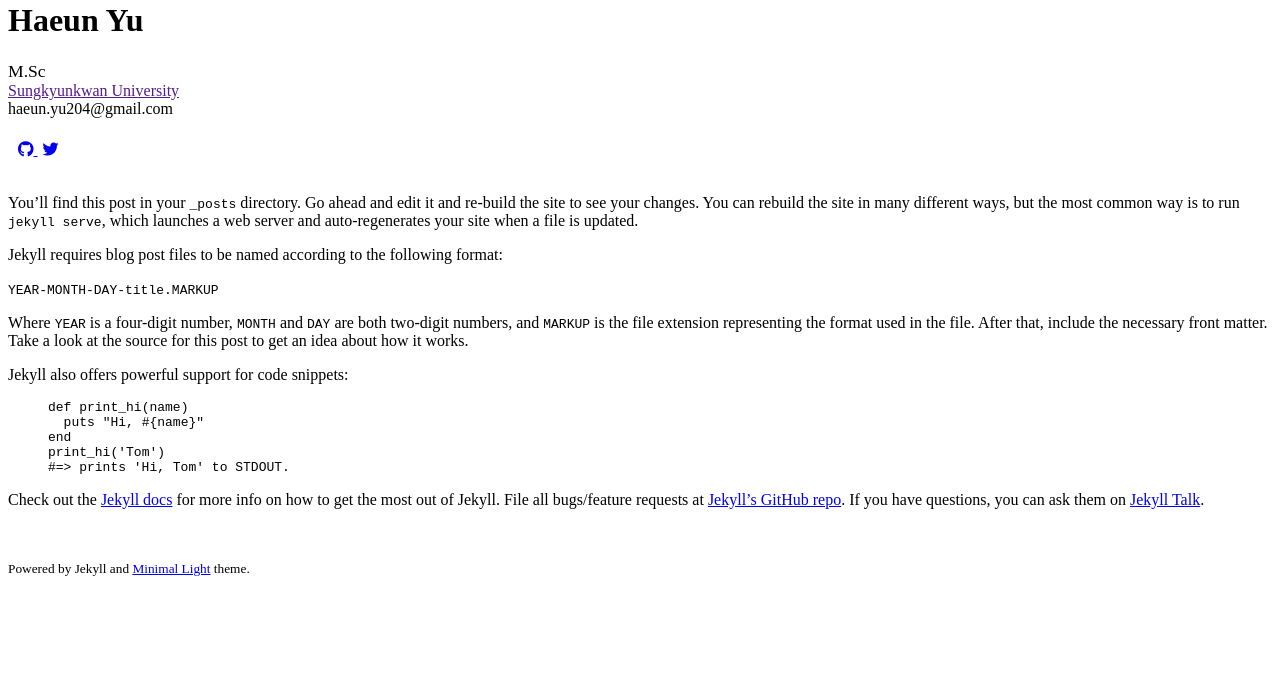
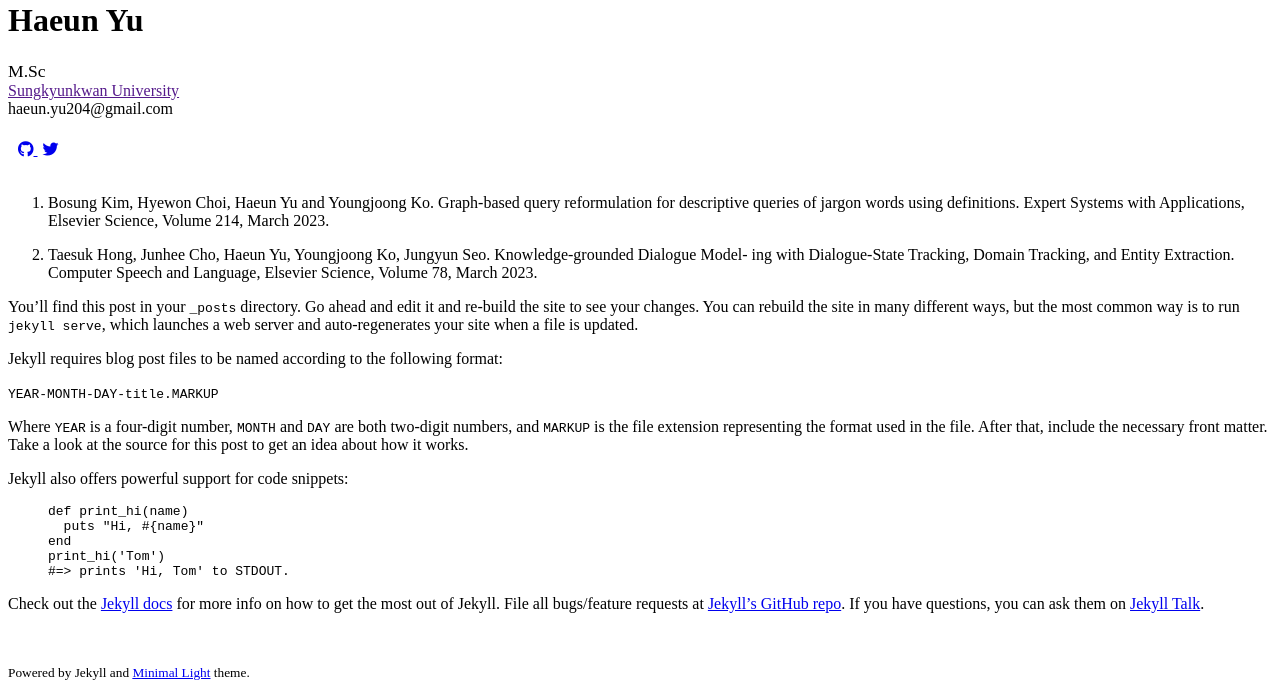
Before and after one commit to HaeunYu/haeunyu.github.io, a Jekyll site: the page built from _posts/2023-01-30-welcome-to-jekyll.markdown, in a window 1280 px wide. Shown: the part 331-1028 px from the top of the page. Built offline with Jekyll 4.4.1, drawn with Linux system fonts in a browser that asks for light colours; nearby versions of some CDN libraries; a style sheet for code colours, icons or effects is not loaded; before the commit the page ends 924 px from its top, so only the background shows below that.

Commit message:
edit3 230227

```diff
--- a/_posts/2023-01-30-welcome-to-jekyll.markdown
+++ b/_posts/2023-01-30-welcome-to-jekyll.markdown
@@ -4,6 +4,15 @@ title:  "Welcome to Jekyll!"
 date:   2023-01-30 17:11:57 +0900
 categories: jekyll update
 ---
+1. Bosung Kim, Hyewon Choi, Haeun Yu and Youngjoong Ko. Graph-based query reformulation for descriptive
+queries of jargon words using definitions. Expert Systems with Applications, Elsevier Science, Volume 214,
+March 2023.
+
+2. Taesuk Hong, Junhee Cho, Haeun Yu, Youngjoong Ko, Jungyun Seo. Knowledge-grounded Dialogue Model-
+ing with Dialogue-State Tracking, Domain Tracking, and Entity Extraction. Computer Speech and Language,
+Elsevier Science, Volume 78, March 2023.
+
+
 You’ll find this post in your `_posts` directory. Go ahead and edit it and re-build the site to see your changes. You can rebuild the site in many different ways, but the most common way is to run `jekyll serve`, which launches a web server and auto-regenerates your site when a file is updated.
 
 Jekyll requires blog post files to be named according to the following format:
```
Also changed, not shown: index.md (+1 -1 lines).
